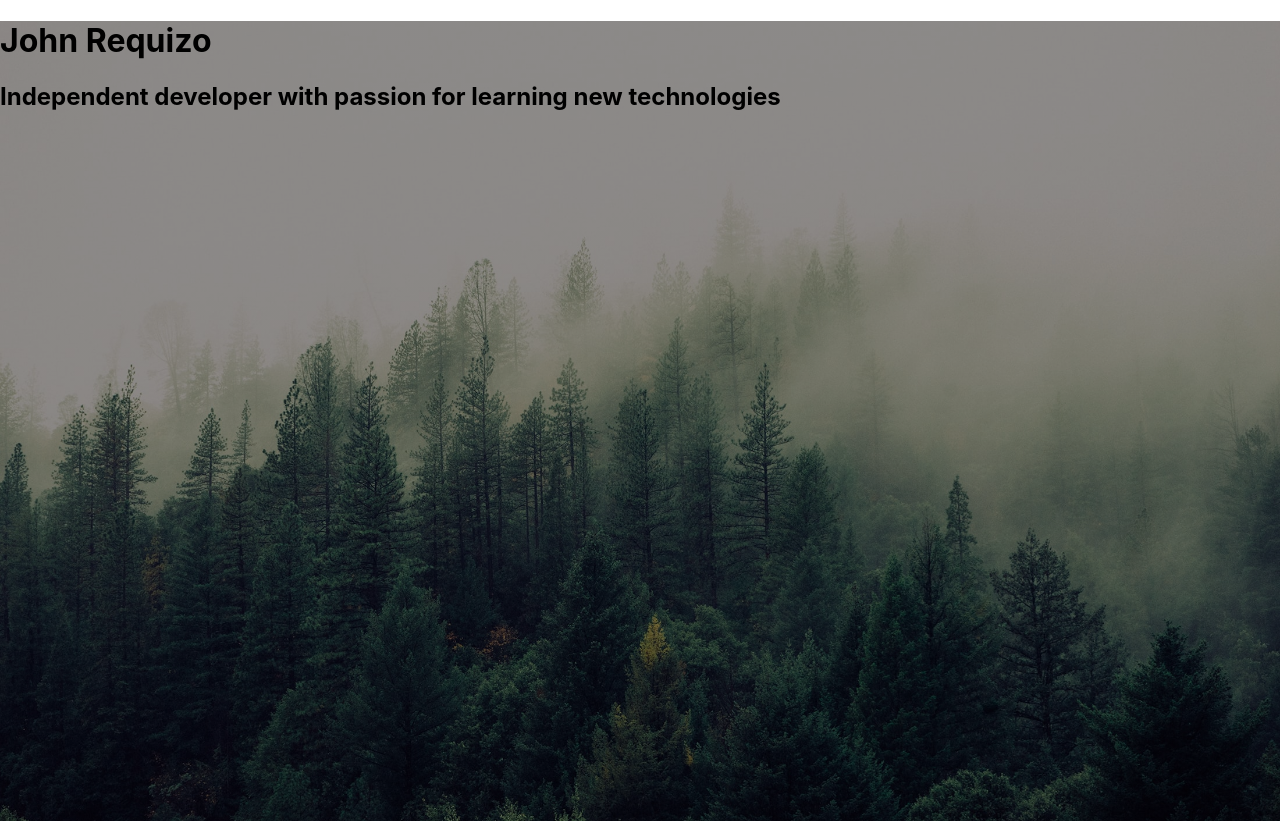
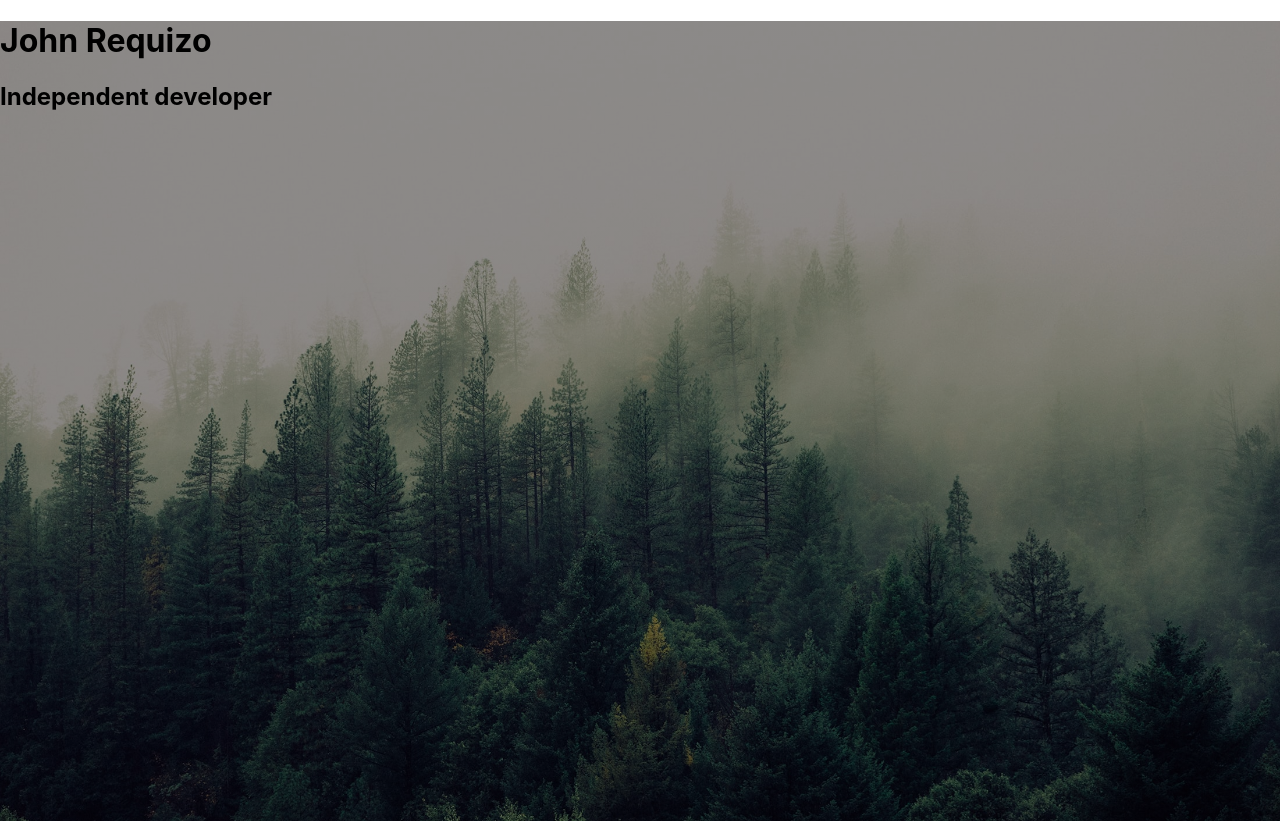
Before and after one commit to Jr-14/my-webpage, a React (Create React App) app in the folder react-app/: page / in a window 1280 px wide. Built offline with nearby package versions, Linux system fonts and the light colour scheme.

Commit message:
Changed subtitle for my interest

```diff
--- a/react-app/src/App.js
+++ b/react-app/src/App.js
@@ -4,7 +4,7 @@ import './style.css';
 
 function App() {
   return (
-    <LandingPage/>
+    <LandingPage className="LandingPage"/>
   );
 }
 
@@ -19,7 +19,7 @@ const Headline = ({headline, subtitle}) => {
 
 const LandingPage = () => {
   const headline = "John Requizo";
-  const subtitle = "Independent developer with passion for learning new technologies"
+  const subtitle = "Independent developer";
   return (
     <div style={{
       backgroundImage: `linear-gradient(rgba(0, 0, 0, 0.45), rgba(0, 0, 0, 0.45)), url(${background})`,
```
